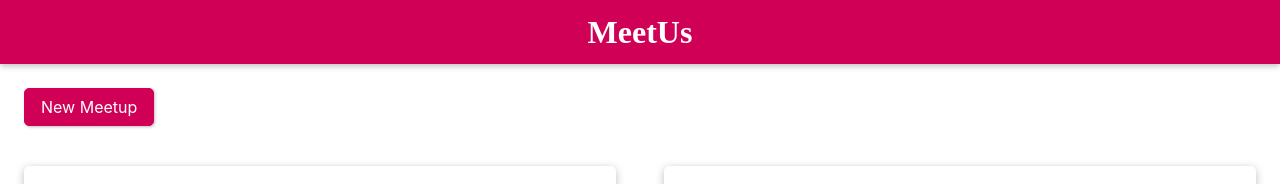
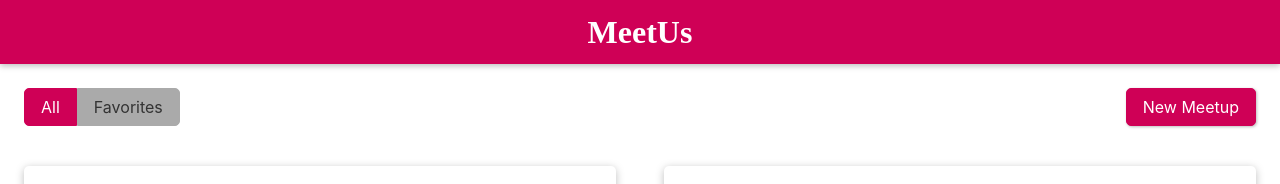
Before and after one commit to Joshy-Jose/Meetup-Svelte-App, a Svelte app: page / in a window 1280 px wide. Shown: the top 184 px of the page. Built offline with nearby package versions, Linux system fonts and the light colour scheme.

Commit message:
Implement filter and finalize the meetup app

```diff
--- a/src/App.svelte
+++ b/src/App.svelte
@@ -42,22 +42,22 @@
     margin-top: 5rem;
   }
 
-  .meetup-controls {
-    margin: 1rem;
-  }
+
 </style>
 
 <Header />
 
 <main>
   {#if page === 'overview'}
-  <div class="meetup-controls">
-    <Button on:click={() => (editMode = 'edit')}>New Meetup</Button>
-  </div>
+
   {#if editMode === 'edit'}
     <EditMeetup id={editedId} on:save={saveMeetup} on:cancel={cancelEdit} />
   {/if}
-  <MeetupGrid meetups= {$meetups} on:showdetails={showdetails} on:edit="{startEdit}"/>
+  <MeetupGrid
+    meetups= {$meetups}
+    on:showdetails={showdetails}
+    on:edit={startEdit}
+    on:add={() => {editMode = 'edit'}}/>
   {:else}
   <MeetupDetail id ={pagedata.id} on:close ={closeDetails} />
  {/if}
--- /dev/null
+++ b/src/Meetups/MeetupFilter.svelte
@@ -0,0 +1,63 @@
+<script>
+    import { createEventDispatcher } from "svelte";
+
+    const dispatch = createEventDispatcher();
+
+    let selectedButton = 0;
+  </script>
+
+  <style>
+    div {
+      font-size: 0px;
+    }
+
+    button {
+      background: #aaaaaa;
+      font: inherit;
+      font-size: 1rem;
+      cursor: pointer;
+      border: 1px solid #aaaaaa;
+      padding: 0.5rem 1rem;
+    }
+
+    button:focus {
+      outline: none;
+    }
+
+    button:first-of-type {
+      border-radius: 5px 0 0 5px;
+    }
+
+    button:last-of-type {
+      border-radius: 0 5px 5px 0;
+    }
+
+    button:hover,
+    button:active,
+    .active {
+      background: #cf0056;
+      border-color: #cf0056;
+      color: white;
+    }
+  </style>
+
+  <div>
+    <button
+      type="button"
+      class:active={selectedButton === 0}
+      on:click={() => {
+        selectedButton = 0;                     //to see the selected button  active
+        dispatch('select', 0);
+      }}>
+      All
+    </button>
+    <button
+      type="button"
+      class:active={selectedButton === 1}
+      on:click={() => {
+        selectedButton = 1;
+        dispatch('select', 1);
+      }}>
+      Favorites
+    </button>
+  </div>
--- a/src/Meetups/MeetupGrid.svelte
+++ b/src/Meetups/MeetupGrid.svelte
@@ -1,25 +1,51 @@
 <script>
   import MeetupItem from "./MeetupItem.svelte";
+  import MeetupFilter from "./MeetupFilter.svelte";
+  import Button from "../UI/Button.svelte";
+  import {createEventDispatcher} from 'svelte';
+
   export let meetups;
+
+  const dispatch = createEventDispatcher();
+  let favOnly = false;
+
+  $:filteredMeetup = favOnly ? meetups.filter(m => m.isFavorite) : meetups;
+
+  function setFilter (event) {
+    console.log("event",event);
+    favOnly = event.detail === 1;   //its return true;
+    console.log(favOnly);
+  }
 </script>
 
 <style>
-  section {
+  #meetups {
     width: 100%;
     display: grid;
     grid-template-columns: 1fr;
     grid-gap: 1rem;
   }
 
+  #meetup-controls {
+    margin: 1rem;
+    display: flex;
+    justify-content: space-between;
+  }
+
   @media (min-width: 768px) {
-    section {
+    #meetups {
       grid-template-columns: repeat(2, 1fr);
     }
   }
 </style>
 
+<section id="meetup-controls">
+  <MeetupFilter on:select={setFilter}/>
+  <Button on:click={() => dispatch('add')}>New Meetup</Button>
+</section>
+
 <section id="meetups">
-  {#each meetups as meetup}
+  {#each filteredMeetup as meetup}
     <MeetupItem
       id={meetup.id}
       title={meetup.title}
```
Also changed, not shown: public/build/bundle.css, public/build/bundle.js, 1 other file (tests, documents, lock files or other folders).
